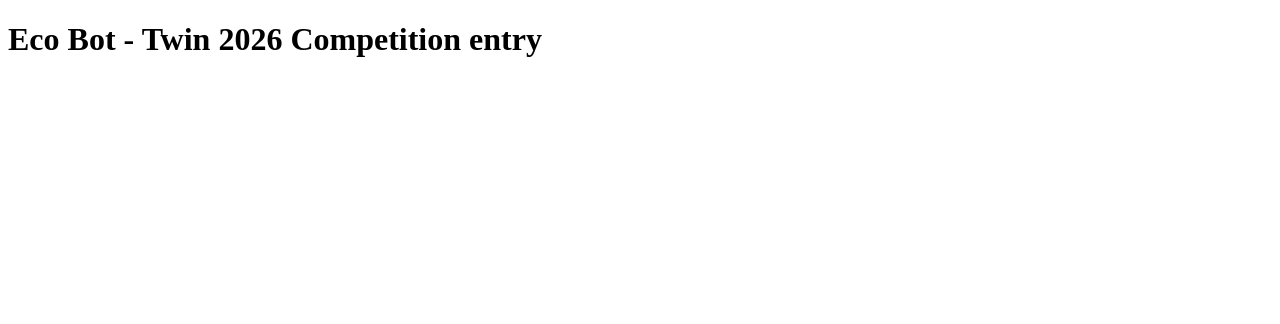
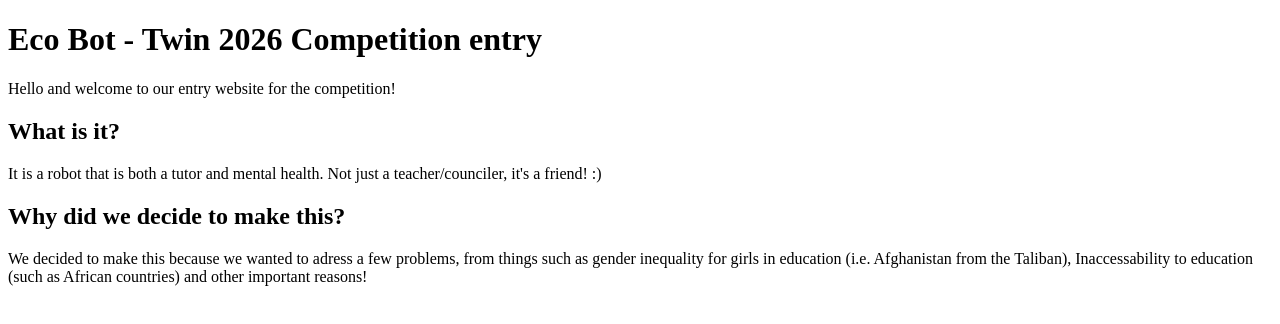
Before and after one commit to zaptechorg/ecobot, a plain HTML site: page index.html in a window 1280 px wide. Drawn offline with Linux system fonts and the light colour scheme.

Commit message:
Enhance index.html with project details
Added introductory content and purpose explanation for Eco Bot.

```diff
--- a/index.html
+++ b/index.html
@@ -4,4 +4,10 @@
 </head>
 <body>
   <h1>Eco Bot - Twin 2026 Competition entry</h1>
+  <p>Hello and welcome to our entry website for the competition!</p>
+  <h2>What is it?</h2>
+  <p>It is a robot that is both a tutor and mental health. Not just a teacher/counciler, it's a friend! :)</p>
+  <h2>Why did we decide to make this?</h2>
+  <p>We decided to make this because we wanted to adress a few problems, from things such as gender inequality for girls in education (i.e. Afghanistan from the Taliban), Inaccessability to education (such as African countries) and other important reasons!
+
 </body>
```
